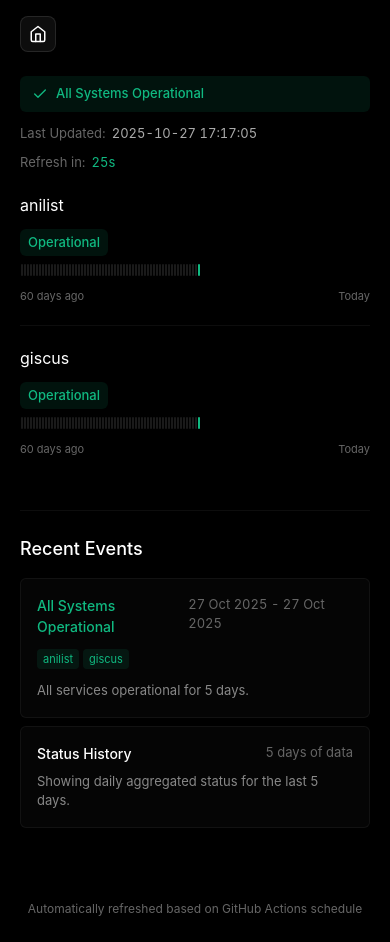
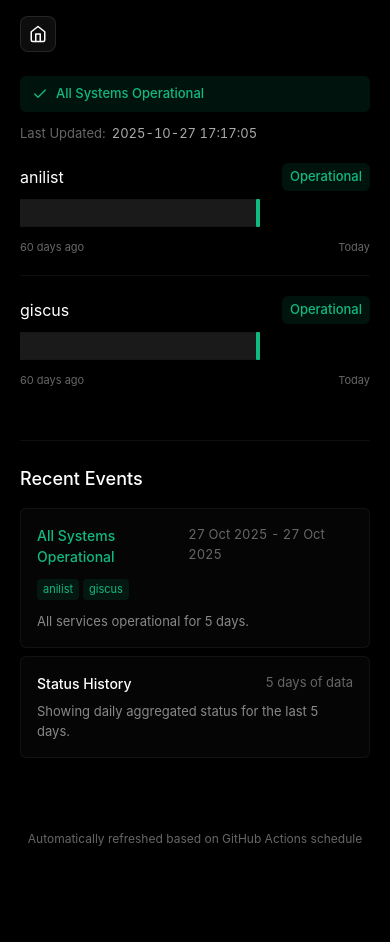
Before and after one commit to lhmchyd/HonMaku-Status, a plain HTML site: page index.html in a window 390 px wide. After the commit the page ends 872 px from the top, so only its background shows below. Drawn offline with Linux system fonts and the light colour scheme.

Commit message:
Add files via upload

```diff
--- a/index.html
+++ b/index.html
@@ -30,10 +30,6 @@
                 <span class="metadata-label">Last Updated:</span>
                 <span class="metadata-value" id="last-updated">—</span>
             </div>
-            <div class="metadata-item">
-                <span class="metadata-label">Refresh in:</span>
-                <span class="metadata-value refresh-timer" id="refresh-timer">—</span>
-            </div>
         </div>
 
         <div class="services" id="services-container">
--- a/src/css/style.css
+++ b/src/css/style.css
@@ -141,9 +141,7 @@
     font-variant-numeric: tabular-nums;
 }
 
-.refresh-timer {
-    color: #10b981;
-}
+
 
 .services {
     margin: 20px 0 40px 0;
@@ -206,14 +204,13 @@
 
 .uptime-bar {
     display: flex;
-    height: 12px;
+    height: 28px;
     margin-bottom: 12px;
 }
 
 .uptime-day {
-    flex: 0 0 auto;
-    width: 2px;
-    margin: 0 0.5px;
+    flex: 1;
+    max-width: 4px;
     background: #1a1a1a;
     border-radius: 1px;
     transition: all 0.2s ease;
@@ -440,9 +437,10 @@
     }
 
     .service-header {
-        flex-direction: column;
-        align-items: flex-start;
-        gap: 12px;
+        display: flex;
+        justify-content: space-between;
+        align-items: center;
+        margin-bottom: 8px;
     }
 
     .metadata {
@@ -451,7 +449,7 @@
     }
 
     .uptime-bar {
-        height: 12px;
+        height: 28px;
         overflow-x: auto;
         -ms-overflow-style: none;
         scrollbar-width: none;
--- a/src/js/script.js
+++ b/src/js/script.js
@@ -1,5 +1,3 @@
-let nextRefresh = 60;
-let timerInterval;
 let lastCheckTime = null;
 let fullHistory = [];
 
@@ -124,49 +122,9 @@
     return bars;
 }
 
-function startRefreshTimer() {
-    if (timerInterval) clearInterval(timerInterval);
 
-    // Check for updates more frequently (every 30 seconds) to make it feel more real-time
-    // but still respect the GitHub Actions schedule (5 minutes) for full refreshes
-    nextRefresh = 30;
 
-    timerInterval = setInterval(() => {
-        nextRefresh--;
-        const minutes = Math.floor(nextRefresh / 60);
-        const seconds = nextRefresh % 60;
-        document.getElementById('refresh-timer').textContent = minutes > 0 ? `${minutes}m ${seconds}s` : `${seconds}s`;
 
-        if (nextRefresh <= 0) {
-            // Check if new data is available without a full reload
-            checkForNewData();
-            // Reset to check again in 30 seconds
-            nextRefresh = 30;
-        }
-    }, 1000);
-}
-
-async function checkForNewData() {
-    try {
-        // Add a cache-busting parameter to get fresh data
-        const response = await fetch('status-results.json?t=' + Date.now());
-        if (response.ok) {
-            const data = await response.json();
-            // If we have more recent data, update the display
-            if (!lastCheckTime || new Date(data.lastChecked).getTime() > lastCheckTime) {
-                // Update the last updated time immediately
-                document.getElementById('last-updated').textContent = formatDateTime(data.lastChecked);
-
-                // Schedule a full reload to update all information
-                setTimeout(() => {
-                    loadStatus();
-                }, 2000); // Wait 2 seconds before full reload to show user that new data was detected
-            }
-        }
-    } catch (error) {
-        console.error('Error checking for new data:', error);
-    }
-}
 
 async function loadStatus() {
     try {
@@ -381,9 +339,6 @@
             `;
         }
 
-        // Refresh every 30 seconds to check for updates
-        // Refresh automatically based on GitHub Actions schedule (every 5 minutes)
-        startRefreshTimer();
     } catch (error) {
         const container = document.getElementById('services-container');
         container.innerHTML = `
@@ -396,7 +351,6 @@
         `;
         console.error('Error loading status:', error);
         document.getElementById('last-updated').textContent = 'Error';
-        document.getElementById('refresh-timer').textContent = 'Retrying...';
 
         setTimeout(() => loadStatus(), 5000);
     }
```
